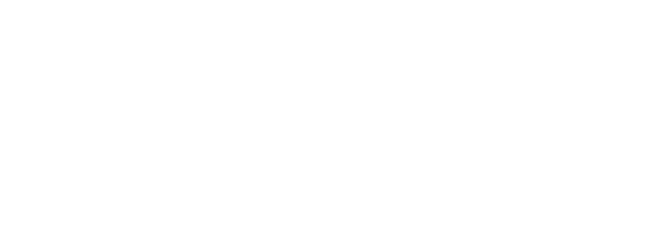
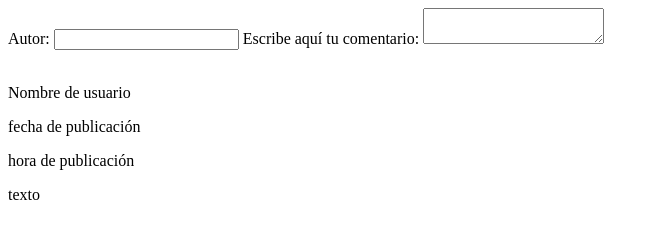
Before and after one commit to AilynMza/Proyecto.Final.-dom--Clase-8-M3, a plain HTML site: page index.html in a window 1280 px wide. Shown: the whole page, without its empty margins (0-659 px from the left). Drawn offline with Linux system fonts and the light colour scheme.

Commit message:
feat: cambio de documento por carpeta para imagenes. maqueteo básico de página con html

```diff
--- a/index.html
+++ b/index.html
@@ -6,6 +6,30 @@
     <title>CookieChat</title>
 </head>
 <body>
+    <form>
+        <label for="author">Autor: </label>
+        <input type="text" id="author">
 
+        <label for="comment">Escribe aquí tu comentario: </label>
+        <textarea id="comment"></textarea>
+    </form>
+
+    <div class="allcomment-container">
+        <div class="comment-container">
+            <img src="" alt="">
+            <div class="text-container">
+                <p>Nombre de usuario</p>
+                <p>fecha de publicación</p>
+                <p>hora de publicación</p>
+                <p>texto</p>
+
+            </div>
+        </div>
+    </div>
 </body>
 </html>
+
+<!-- Formulario, con un campo de texto para el comentario y
+ un boton para agregarlo
+ El comentario debe aparecer bajo el formulario
+ Boton para eliimtar comentario -->
```
Also changed, not shown: 1 other file.
